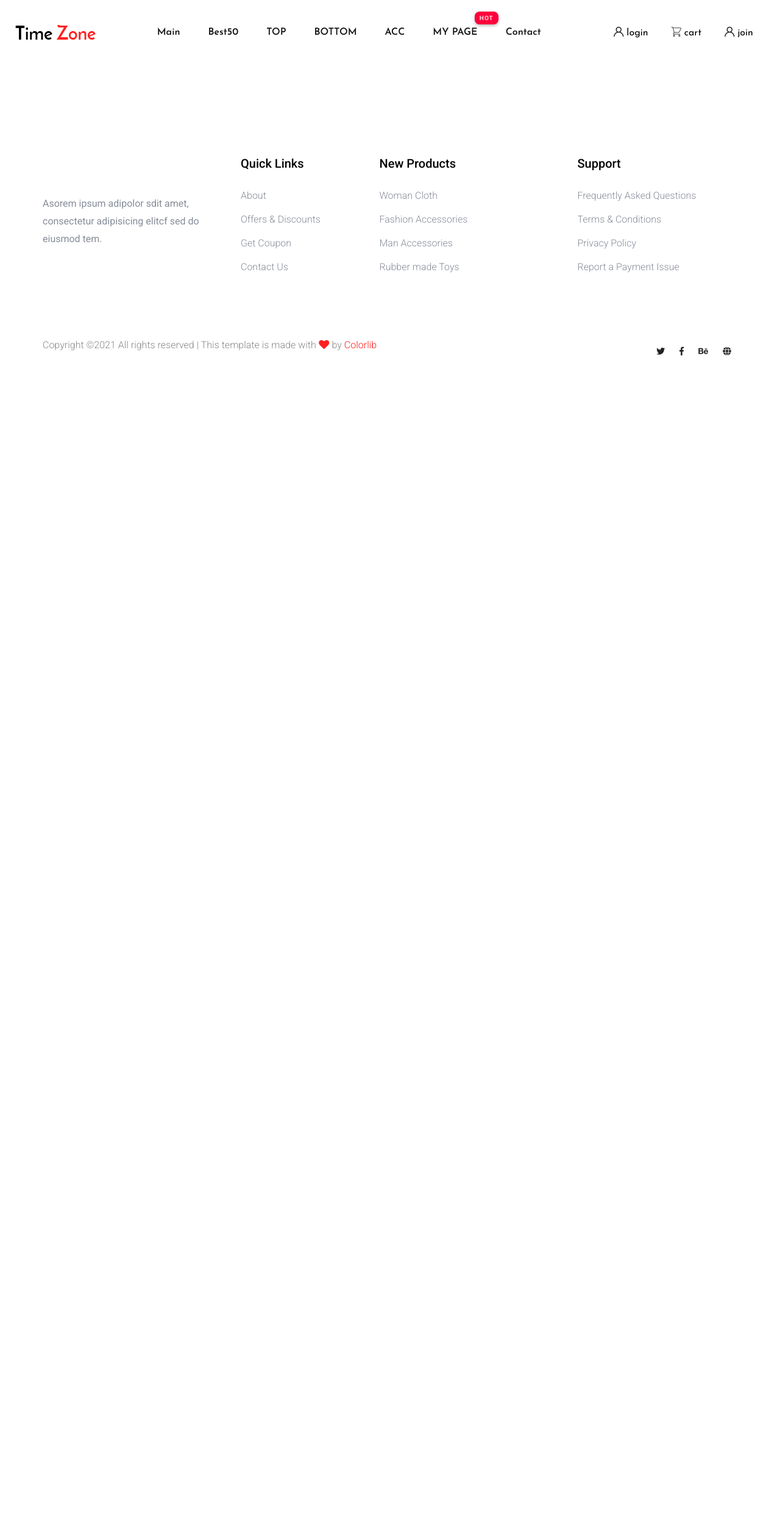
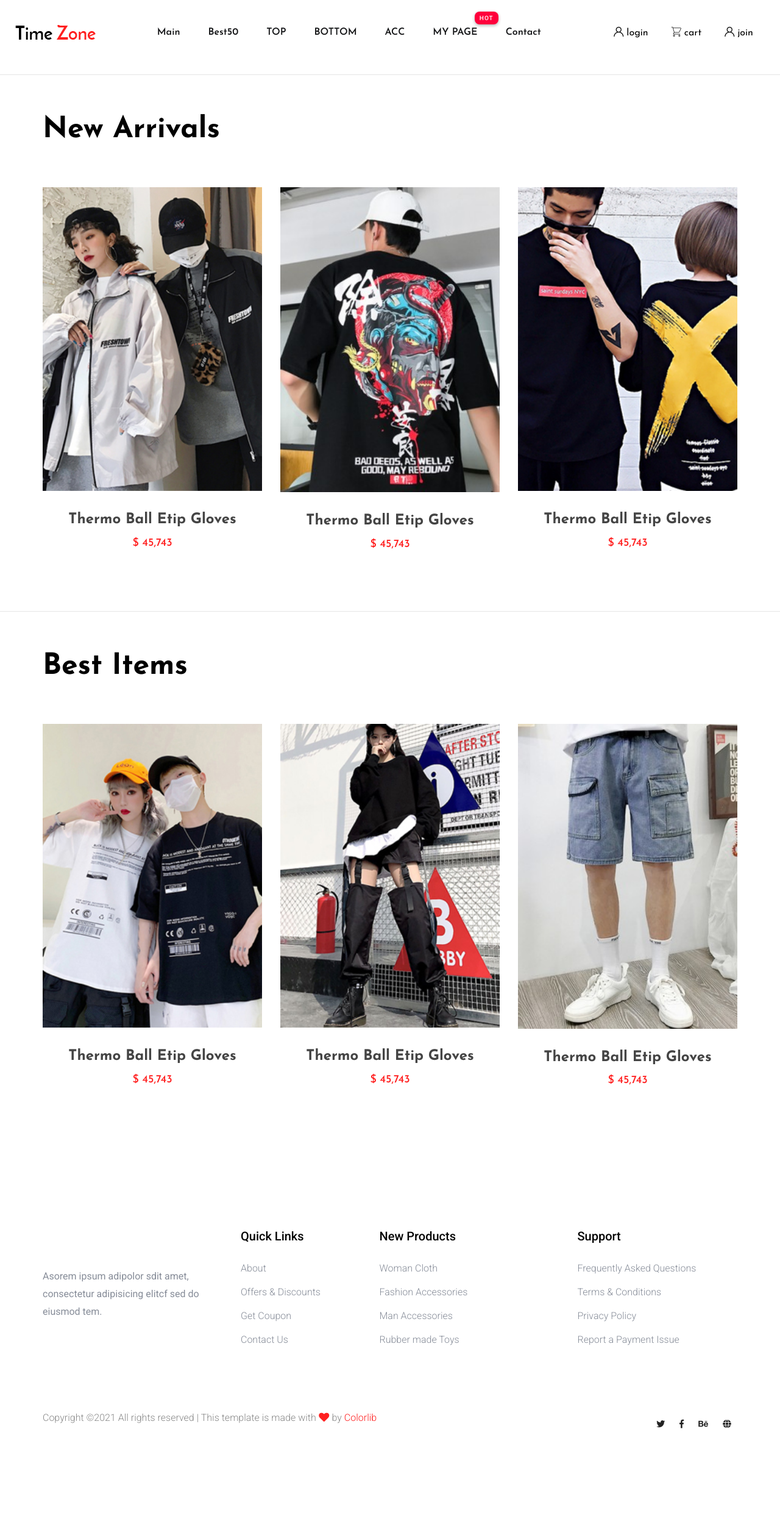
Before and after one commit to alsdud110/Spring-MVC_ShoppingMall, a Java web app: template ShoppingMall/src/main/webapp/WEB-INF/view/main.jsp in a window 1280 px wide. Shown: the whole page at 61% size. Before the commit the page ends 583 px from the top, so only its background shows below. Run offline with Tomcat 11, a stand-in JSP engine, Linux system fonts and the light colour scheme; the template is opened without the code that fills it, so the values that code supplies are empty; some libraries are stand-ins or nearby versions.

Commit message:
Main Page Test(Image File 추가)

```diff
--- a/ShoppingMall/src/main/webapp/WEB-INF/view/header.jsp
+++ b/ShoppingMall/src/main/webapp/WEB-INF/view/header.jsp
@@ -71,7 +71,7 @@
                             		String name = authInfo.getM_name();
                             	%>
                             <ul>
-                            	<li><span class = "flaction-user"><%= name %></span></li>
+                            	<li><span class = "flaticon-user"> <%= name %></span></li>
                                 <li> <a href="logout"><span class="flaticon-user"> logout</span></a></li>
                                 <li><a href="cart"><span class="flaticon-shopping-cart"> cart</span></a> </li>
 
--- a/ShoppingMall/src/main/webapp/WEB-INF/view/main.jsp
+++ b/ShoppingMall/src/main/webapp/WEB-INF/view/main.jsp
@@ -19,6 +19,106 @@
 </head>
 <body>
 	<jsp:include page="header.jsp"></jsp:include>
+
+	<hr>
+	<section class="new-product-area section-padding30" style = "padding : 50px">
+            <div class="container">
+                <!-- Section tittle -->
+                <div class="row">
+                    <div class="col-xl-12">
+                        <div class="section-tittle mb-70">
+                            <h2>New Arrivals</h2>
+                        </div>
+                    </div>
+                </div>
+                <div class="row">
+                    <div class="col-xl-4 col-lg-4 col-md-6 col-sm-6">
+                        <div class="single-new-pro mb-30 text-center">
+                            <div class="product-img">
+                                <img src="<c:url value = "resources/product_1.jpeg"/>" alt="">
+                            </div>
+                            <div class="product-caption">
+                                <h3><a href="product_details.html">Thermo Ball Etip Gloves</a></h3>
+                                <span>$ 45,743</span>
+                            </div>
+                        </div>
+                    </div>
+                    <div class="col-xl-4 col-lg-4 col-md-6 col-sm-6">
+                        <div class="single-new-pro mb-30 text-center">
+                            <div class="product-img">
+                               <img src="<c:url value = "resources/product_2.jpeg"/>" alt="">
+                             </div>
+                            <div class="product-caption">
+                                <h3><a href="product_details.html">Thermo Ball Etip Gloves</a></h3>
+                                <span>$ 45,743</span>
+                            </div>
+                        </div>
+                    </div>
+                    <div class="col-xl-4 col-lg-4 col-md-6 col-sm-6">
+                        <div class="single-new-pro mb-30 text-center">
+                            <div class="product-img">
+                               <img src="<c:url value = "resources/product_3.jpeg"/>" alt="">
+                             </div>
+                            <div class="product-caption">
+                                <h3><a href="product_details.html">Thermo Ball Etip Gloves</a></h3>
+                                <span>$ 45,743</span>
+                            </div>
+                        </div>
+                    </div>
+                 </div>
+             </div>
+          </section>
+
+    <hr>
+	<section class="new-product-area section-padding30" style = "padding : 50px">
+            <div class="container">
+                <!-- Section tittle -->
+                <div class="row">
+                    <div class="col-xl-12">
+                        <div class="section-tittle mb-70">
+                            <h2>Best Items</h2>
+                        </div>
+                    </div>
+                </div>
+                <div class="row">
+                    <div class="col-xl-4 col-lg-4 col-md-6 col-sm-6">
+                        <div class="single-new-pro mb-30 text-center">
+                            <div class="product-img">
+                                <img src="<c:url value = "resources/product_4.jpeg"/>" alt="">
+                            </div>
+                            <div class="product-caption">
+                                <h3><a href="product_details.html">Thermo Ball Etip Gloves</a></h3>
+                                <span>$ 45,743</span>
+                            </div>
+                        </div>
+                    </div>
+                    <div class="col-xl-4 col-lg-4 col-md-6 col-sm-6">
+                        <div class="single-new-pro mb-30 text-center">
+                            <div class="product-img">
+                               <img src="<c:url value = "resources/product_5.jpeg"/>" alt="">
+                             </div>
+                            <div class="product-caption">
+                                <h3><a href="product_details.html">Thermo Ball Etip Gloves</a></h3>
+                                <span>$ 45,743</span>
+                            </div>
+                        </div>
+                    </div>
+                    <div class="col-xl-4 col-lg-4 col-md-6 col-sm-6">
+                        <div class="single-new-pro mb-30 text-center">
+                            <div class="product-img">
+                               <img src="<c:url value = "resources/product_6.jpeg"/>" alt="">
+                             </div>
+                            <div class="product-caption">
+                                <h3><a href="product_details.html">Thermo Ball Etip Gloves</a></h3>
+                                <span>$ 45,743</span>
+                            </div>
+                        </div>
+                    </div>
+                 </div>
+             </div>
+          </section>
+
+
 	<jsp:include page="footer.jsp"></jsp:include>
 
 	 		<!-- JS here -->
```
Also changed, not shown: ShoppingMall/src/main/webapp/WEB-INF/view/cart/cartList.jsp (+6 -8 lines), ShoppingMall/src/main/webapp/resources/join.jpg (deleted), ShoppingMall/src/main/webapp/resources/product_1.jpeg (added), ShoppingMall/src/main/webapp/resources/product_2.jpeg (added), ShoppingMall/src/main/webapp/resources/product_3.jpeg (added), ShoppingMall/src/main/webapp/resources/product_4.jpeg (added), ShoppingMall/src/main/webapp/resources/product_5.jpeg (added), ShoppingMall/src/main/webapp/resources/product_6.jpeg (added).
